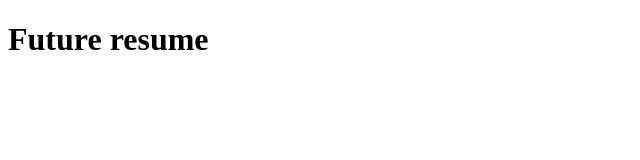
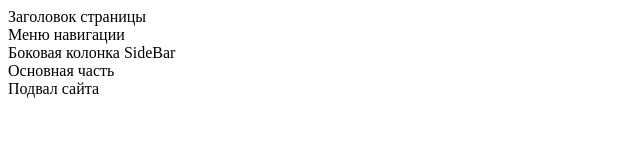
Before and after one commit to mariegorova/rsschool-cv, a plain HTML site: page index.html in a window 1280 px wide. Shown: the whole page, without its empty margins (0-640 px from the left). Drawn offline with Linux system fonts and the light colour scheme.

Commit message:
feat: change html file

```diff
--- a/index.html
+++ b/index.html
@@ -1,12 +1,25 @@
 <!DOCTYPE html>
 <html lang="en">
+
 <head>
     <meta charset="UTF-8">
     <meta http-equiv="X-UA-Compatible" content="IE=edge">
     <meta name="viewport" content="width=device-width, initial-scale=1.0">
     <title>Document</title>
 </head>
+
 <body>
-    <h1>Future resume</h1>
+    <header>Заголовок страницы</header>
+
+    <nav>Меню навигации</nav>
+
+    <aside>Боковая колонка SideBar</aside>
+
+    <article>
+        Основная часть
+    </article>
+
+    <footer>Подвал сайта</footer>
 </body>
+
 </html>
```
